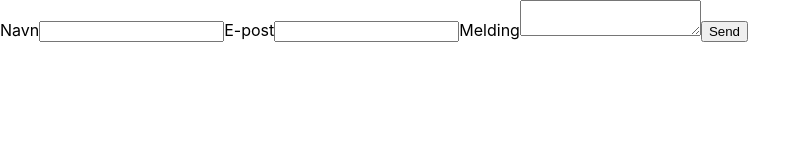
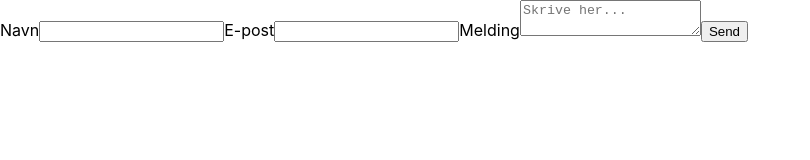
Before and after one commit to ramkodehode/prosjekt-phillips, a React (Create React App) app: page / in a window 1280 px wide. Shown: the top 160 px of the page, without its empty margins (0-810 px from the left). Built offline with nearby package versions, Linux system fonts and the light colour scheme; the HTML template or start-up script is replaced by a standard one.

Commit message:
added useState and removed alert message and display none

```diff
--- a/src/components/contact/ContactForm.js
+++ b/src/components/contact/ContactForm.js
@@ -1,4 +1,5 @@
 import React, { useRef } from 'react';
+import { useEffect, useState } from 'react';
 import emailjs from '@emailjs/browser';
 import styled from 'styled-components';
 
@@ -31,8 +32,11 @@ const InputEmail = styled.input``;
 const TextArea = styled.textarea``;
 const SubmitButton = styled.input``;
 
+const Message = styled.p``;
+
 function ContactForm() {
   const form = useRef();
+  const [status, setStatus] = useState(false);
 
   const sendEmail = (e) => {
     e.preventDefault();
@@ -46,14 +50,13 @@ function ContactForm() {
       )
       .then(
         (result) => {
-          console.log(result.text);
+          setStatus(true);
         },
         (error) => {
           console.log(error.text);
         }
       );
     e.target.reset();
-    alert('Meldingen din har blitt sendt');
   };
 
   return (
@@ -65,8 +68,10 @@ function ContactForm() {
           <Label>E-post</Label>
           <InputEmail type="email" name="user_email" required />
           <Label>Melding</Label>
-          <TextArea name="message" required />
+          <TextArea name="message" placeholder="Skrive her..." required />
           <SubmitButton type="submit" value="Send" />
+
+          {status ? <Message>Meldingen din har blitt sendt!</Message> : ''}
         </Form>
       </Container>
     </>
```
